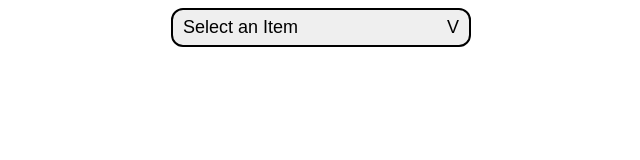
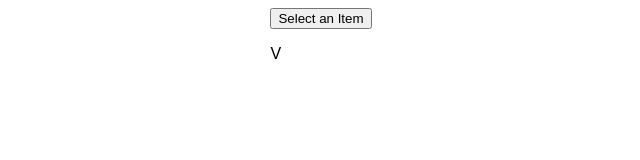
Before and after one commit to Corcheesey/Custom-Dropdown, a plain HTML site: page index.html in a window 1280 px wide. Shown: the whole page, without its empty margins (319-959 px from the left). Drawn offline with Linux system fonts and the light colour scheme.

Commit message:
Changed id and class selectors for the menu and arrow icon

```diff
--- a/index.html
+++ b/index.html
@@ -10,7 +10,8 @@
 
     <div class="mainContainer">
         <div class="menuContainer">
-            <button class="dropdownMenu">Select an Item <span id="arrowIcon">&#x56;</span></button>
+            <button id="dropdownMenu">Select an Item</button>
+            <p id="arrowIcon">&#x56;</p>
         </div>
         <div id="itemContainer">
             <button id="firstItem" class="item">First Item</button>
```
